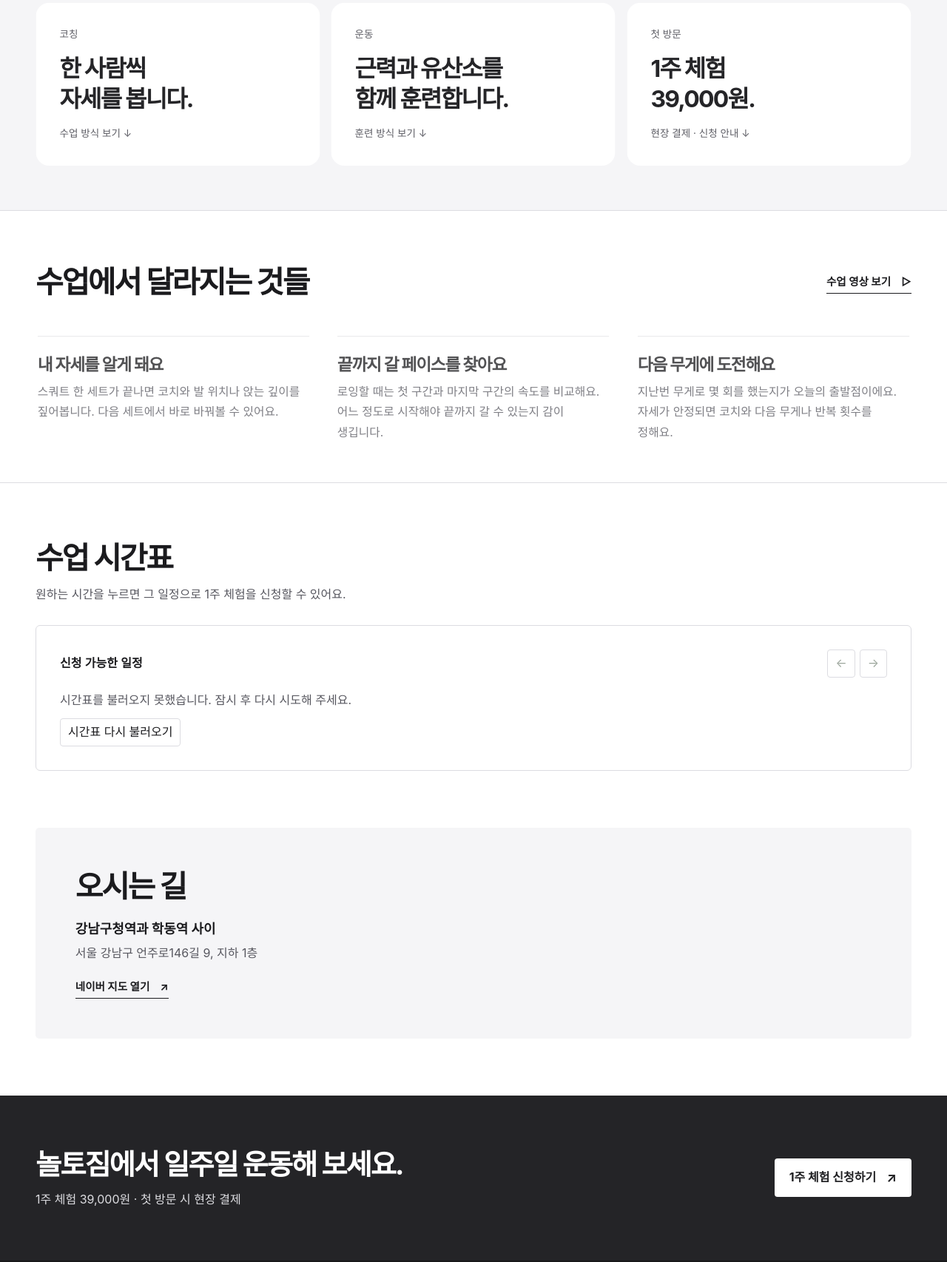
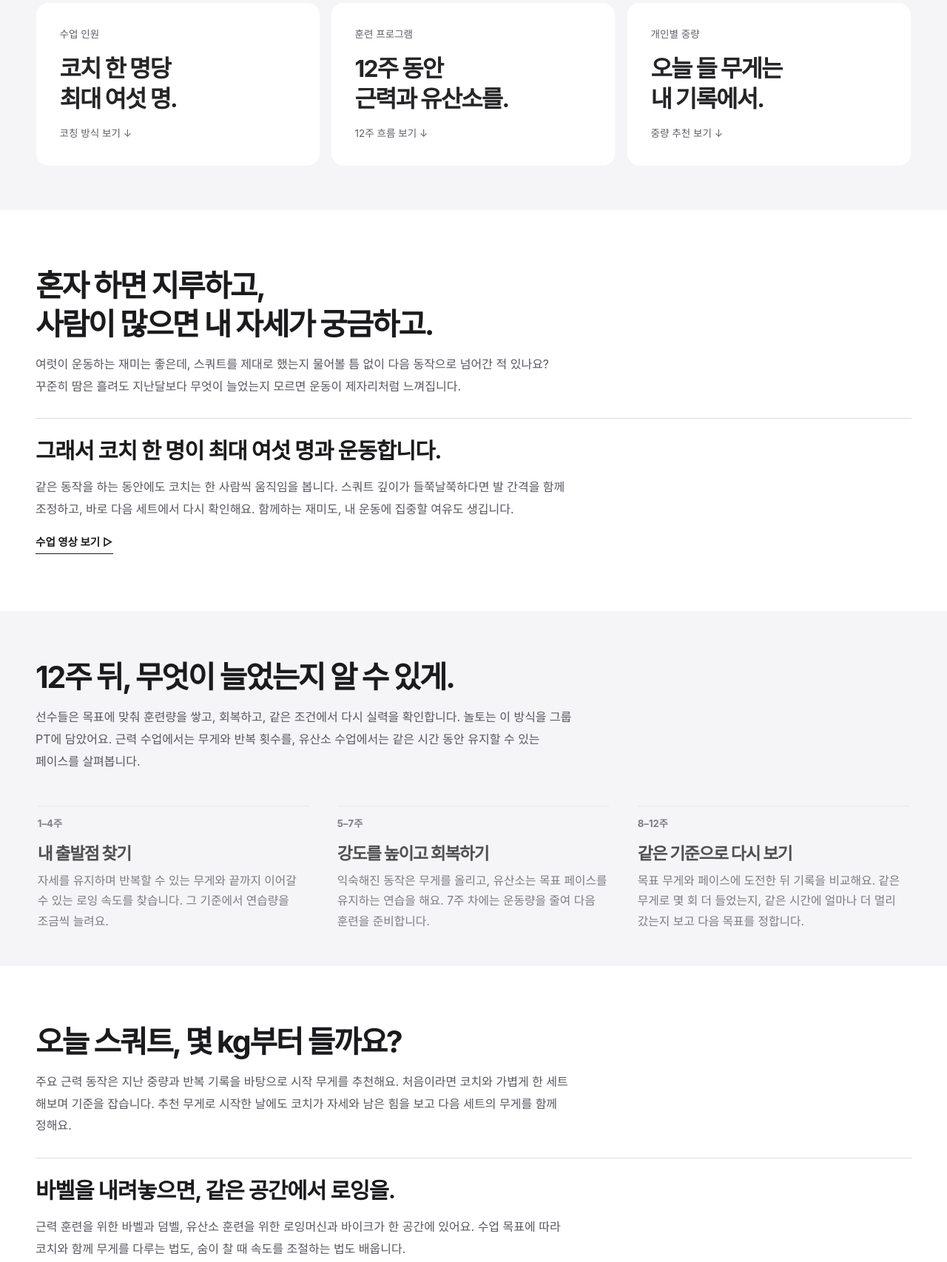
Before and after one commit to loveseol716-ops/nolto-gym, a plain HTML site: page index.html in a window 1280 px wide. Shown: the part 630-2336 px from the top of the page at 74% size. Drawn offline with Linux system fonts and the light colour scheme; no server answers.

Commit message:
Explain small-group coaching through the member's 12-week training journey

```diff
--- a/index.html
+++ b/index.html
@@ -5,13 +5,13 @@
   <meta name="viewport" content="width=device-width, initial-scale=1">
   <meta name="theme-color" content="#181819">
   <title>놀토짐 | 논현동 소규모 그룹 PT · 1주 체험</title>
-  <meta name="description" content="강남구청역과 학동역 사이, 놀토짐 소규모 그룹 PT. 실제 수업 사진과 시간표를 보고 1주 체험을 신청하세요. 39,000원, 첫 방문 시 현장 결제.">
+  <meta name="description" content="강남구청역과 학동역 사이, 놀토짐 소규모 그룹 PT. 1:6 코칭과 12주 훈련 과정을 살펴보고 1주 체험을 신청하세요. 39,000원, 첫 방문 시 현장 결제.">
   <link rel="canonical" href="https://loveseol716-ops.github.io/nolto-gym/">
   <meta property="og:type" content="website">
   <meta property="og:title" content="놀토짐 | 논현동 소규모 그룹 PT">
-  <meta property="og:description" content="실제 수업 사진과 시간표를 확인하고 1주 체험을 신청하세요. 39,000원 · 현장 결제">
+  <meta property="og:description" content="1:6 수업 방식과 시간표를 확인하고 1주 체험을 신청하세요. 39,000원 · 현장 결제">
   <meta property="og:image" content="https://loveseol716-ops.github.io/nolto-gym/assets/home/class-team-1280.webp">
-  <link rel="stylesheet" href="./style.css?v=studio3">
+  <link rel="stylesheet" href="./style.css?v=story4">
   <script type="module" src="./script.js?v=studio3"></script>
 </head>
 <body>
@@ -28,7 +28,7 @@
       <div class="hero-copy">
         <p class="station">강남구청역 · 학동역</p>
         <h1 id="hero-title">논현동 <br>소규모 그룹 PT</h1>
-        <p class="lead">함께 운동하고, 내 자세는 코치가 봐주는 곳.</p>
+        <p class="lead">코치 한 명과 최대 여섯 명이 함께합니다.</p>
 
         <div class="hero-actions">
           <a class="button" href="./trial/">1주 체험 신청하기 <span aria-hidden="true">↗</span></a>
@@ -41,24 +41,33 @@
     <section class="highlights" aria-labelledby="key-title"><div class="wrap">
       <h2 id="key-title">일단 핵심부터.</h2>
       <div class="points">
-        <a href="#coaching"><small>코칭</small><strong>한 사람씩<br>자세를 봅니다.</strong><span>수업 방식 보기 ↓</span></a>
-        <a href="#pace"><small>운동</small><strong>근력과 유산소를<br>함께 훈련합니다.</strong><span>훈련 방식 보기 ↓</span></a>
-        <a href="#trial"><small>첫 방문</small><strong>1주 체험<br>39,000원.</strong><span>현장 결제 · 신청 안내 ↓</span></a>
+        <a href="#coaching"><small>수업 인원</small><strong>코치 한 명당<br>최대 여섯 명.</strong><span>코칭 방식 보기 ↓</span></a>
+        <a href="#cycle"><small>훈련 프로그램</small><strong>12주 동안<br>근력과 유산소를.</strong><span>12주 흐름 보기 ↓</span></a>
+        <a href="#weight"><small>개인별 중량</small><strong>오늘 들 무게는<br>내 기록에서.</strong><span>중량 추천 보기 ↓</span></a>
       </div></div></section>
-    <section class="class-section" id="overview" aria-labelledby="class-title"><div class="wrap">
-      <div class="section-head"><h2 id="class-title">수업에서 달라지는 것들</h2><button type="button" class="text-link" id="watch" aria-haspopup="dialog">수업 영상 보기 <span aria-hidden="true">▷</span></button></div>
-      <div class="stories">
-        <article id="coaching">
-          <h3>내 자세를 알게 돼요</h3><p>스쿼트 한 세트가 끝나면 코치와 발 위치나 앉는 깊이를 짚어봅니다. 다음 세트에서 바로 바꿔볼 수 있어요.</p></article>
-        <article id="pace">
-          <h3>끝까지 갈 페이스를 찾아요</h3><p>로잉할 때는 첫 구간과 마지막 구간의 속도를 비교해요. 어느 정도로 시작해야 끝까지 갈 수 있는지 감이 생깁니다.</p></article>
-        <article>
-          <h3>다음 무게에 도전해요</h3><p>지난번 무게로 몇 회를 했는지가 오늘의 출발점이에요. 자세가 안정되면 코치와 다음 무게나 반복 횟수를 정해요.</p></article>
-      </div>
+    <section class="wrap narrative" id="overview" aria-labelledby="class-title">
+      <h2 id="class-title">혼자 하면 지루하고,<br>사람이 많으면 내 자세가 궁금하고.</h2>
+      <p>여럿이 운동하는 재미는 좋은데, 스쿼트를 제대로 했는지 물어볼 틈 없이 다음 동작으로 넘어간 적 있나요? 꾸준히 땀은 흘려도 지난달보다 무엇이 늘었는지 모르면 운동이 제자리처럼 느껴집니다.</p>
+      <article id="coaching"><h3>그래서 코치 한 명이 최대 여섯 명과 운동합니다.</h3>
+      <p>같은 동작을 하는 동안에도 코치는 한 사람씩 움직임을 봅니다. 스쿼트 깊이가 들쭉날쭉하다면 발 간격을 함께 조정하고, 바로 다음 세트에서 다시 확인해요. 함께하는 재미도, 내 운동에 집중할 여유도 생깁니다.</p>
+      <button type="button" class="text-link" id="watch" aria-haspopup="dialog">수업 영상 보기 ▷</button></article>
       <dialog class="video" id="class-video" aria-label="놀토짐 수업 영상"><form method="dialog"><button aria-label="영상 닫기">닫기 ×</button></form>
         <video controls playsinline preload="none" aria-label="놀토짐 실제 수업 영상" src="./assets/nolto-intro.mp4"></video>
       </dialog>
-    </div></section>
+    </section>
+    <section class="highlights" id="cycle" aria-labelledby="cycle-title"><div class="wrap">
+      <h2 id="cycle-title">12주 뒤, 무엇이 늘었는지 알 수 있게.</h2>
+      <p class="cycle-intro">선수들은 목표에 맞춰 훈련량을 쌓고, 회복하고, 같은 조건에서 다시 실력을 확인합니다. 놀토는 이 방식을 그룹 PT에 담았어요. 근력 수업에서는 무게와 반복 횟수를, 유산소 수업에서는 같은 시간 동안 유지할 수 있는 페이스를 살펴봅니다.</p>
+      <div class="stories cycle-steps">
+        <article><small>1–4주</small><h3>내 출발점 찾기</h3><p>자세를 유지하며 반복할 수 있는 무게와 끝까지 이어갈 수 있는 로잉 속도를 찾습니다. 그 기준에서 연습량을 조금씩 늘려요.</p></article>
+        <article><small>5–7주</small><h3>강도를 높이고 회복하기</h3><p>익숙해진 동작은 무게를 올리고, 유산소는 목표 페이스를 유지하는 연습을 해요. 7주 차에는 운동량을 줄여 다음 훈련을 준비합니다.</p></article>
+        <article><small>8–12주</small><h3>같은 기준으로 다시 보기</h3><p>목표 무게와 페이스에 도전한 뒤 기록을 비교해요. 같은 무게로 몇 회 더 들었는지, 같은 시간에 얼마나 더 멀리 갔는지 보고 다음 목표를 정합니다.</p></article>
+      </div></div></section>
+    <section class="wrap narrative" id="weight" aria-labelledby="weight-title">
+      <h2 id="weight-title">오늘 스쿼트, 몇 kg부터 들까요?</h2>
+      <p>주요 근력 동작은 지난 중량과 반복 기록을 바탕으로 시작 무게를 추천해요. 처음이라면 코치와 가볍게 한 세트 해보며 기준을 잡습니다. 추천 무게로 시작한 날에도 코치가 자세와 남은 힘을 보고 다음 세트의 무게를 함께 정해요.</p>
+      <article><h3>바벨을 내려놓으면, 같은 공간에서 로잉을.</h3><p>근력 훈련을 위한 바벨과 덤벨, 유산소 훈련을 위한 로잉머신과 바이크가 한 공간에 있어요. 수업 목표에 따라 코치와 함께 무게를 다루는 법도, 숨이 찰 때 속도를 조절하는 법도 배웁니다.</p></article>
+    </section>
     <section id="schedule" class="schedule-section wrap" aria-labelledby="schedule-title">
       <div class="section-head"><div><h2 id="schedule-title">수업 시간표</h2><p>원하는 시간을 누르면 그 일정으로 1주 체험을 신청할 수 있어요.</p></div></div>
       <div id="schedule-board" class="board">
--- a/style.css
+++ b/style.css
@@ -172,3 +172,11 @@ footer { background:var(--nav); color:#dfebe5; font-size:.78rem; }
  .stories article {padding-block:10px;}
  .stories h3 {margin-bottom:6px;}
 }
+
+.narrative {padding-block:clamp(44px,6vw,84px);}
+.narrative p,.cycle-intro {max-width:46rem;line-height:1.85;color:var(--quiet);margin-top:14px;}
+.narrative article {margin-top:28px;padding-top:24px;border-top:1px solid var(--rule);}
+.narrative h3 {font-size:clamp(1.25rem,2.4vw,1.85rem);line-height:1.35;letter-spacing:-.035em;}
+.narrative .text-link {margin-top:14px;}
+.cycle-steps {margin-top:26px;}
+.cycle-steps small {color:var(--quiet);font-weight:700;}
```
